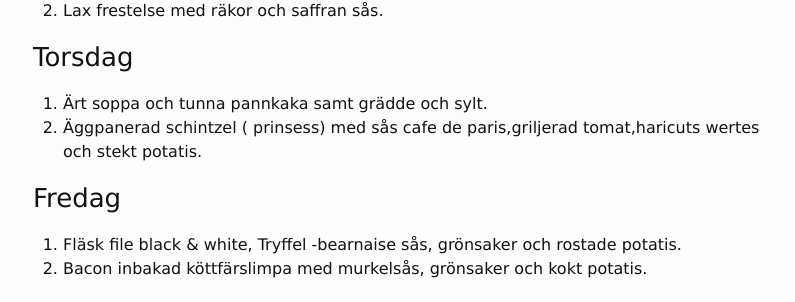
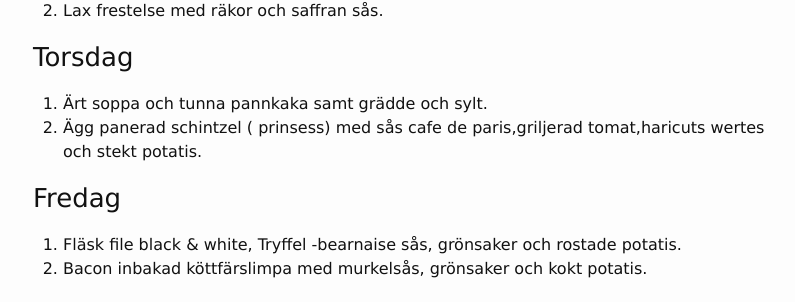
Before and after one commit to FarInn62/farinn62.github.io, a Jekyll site: the page built from lunch.md, in a window 1280 px wide. Shown: the part 565-867 px from the top of the page, without its empty margins (237-1032 px from the left). Built offline with Jekyll 4.4.1, drawn with Linux system fonts in a browser that asks for light colours.

Commit message:
Update lunch.md

```diff
--- a/lunch.md
+++ b/lunch.md
@@ -31,7 +31,7 @@ Alla rätter: 80:- Take way: 60:-
 ### Torsdag
 
 1. Ärt soppa och tunna pannkaka samt grädde och sylt.
-2. Äggpanerad schintzel ( prinsess) med sås cafe de paris,griljerad tomat,haricuts wertes och stekt potatis.
+2. Ägg panerad schintzel ( prinsess) med sås cafe de paris,griljerad tomat,haricuts wertes och stekt potatis.
 
 
 ### Fredag
```
